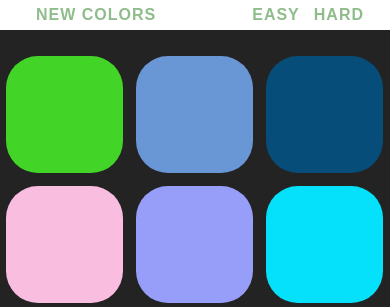
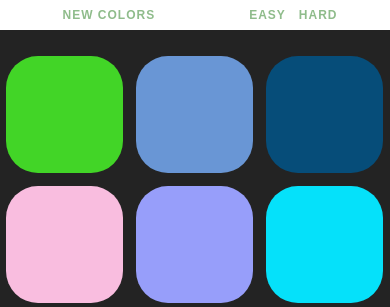
Before and after one commit to efertsch/RGB-Guessing-Game, a PHP site: page /game.html in a window 390 px wide. Shown: the part 128-435 px from the top of the page. Run offline with PHP 8.4, Linux system fonts and the light colour scheme.

Commit message:
changes menu font size to fit at phone breakpoint

```diff
--- a/public/css/main.css
+++ b/public/css/main.css
@@ -74,7 +74,10 @@ header h1 {
   font-size: 200%; }
 
 @media screen and (min-width: 320px) and (max-width: 480px) {
-  h1 {
-    font-size: 20px; } }
+  header h1 {
+    font-size: 20px; }
+
+  #menu {
+    font-size: 12px; } }
 
 /*# sourceMappingURL=main.css.map */
--- a/public/scss/main.scss
+++ b/public/scss/main.scss
@@ -95,7 +95,13 @@ header {
 }
 
 @media screen and (min-width: $phone-portrait) and (max-width: $phone-landscape){
-   h1 {
+   header {
+   	h1 {
 		font-size: 20px;
    }
+   }
+
+   #menu {
+		font-size: 12px;
+   }
 }
```
Also changed, not shown: 1 other file.
